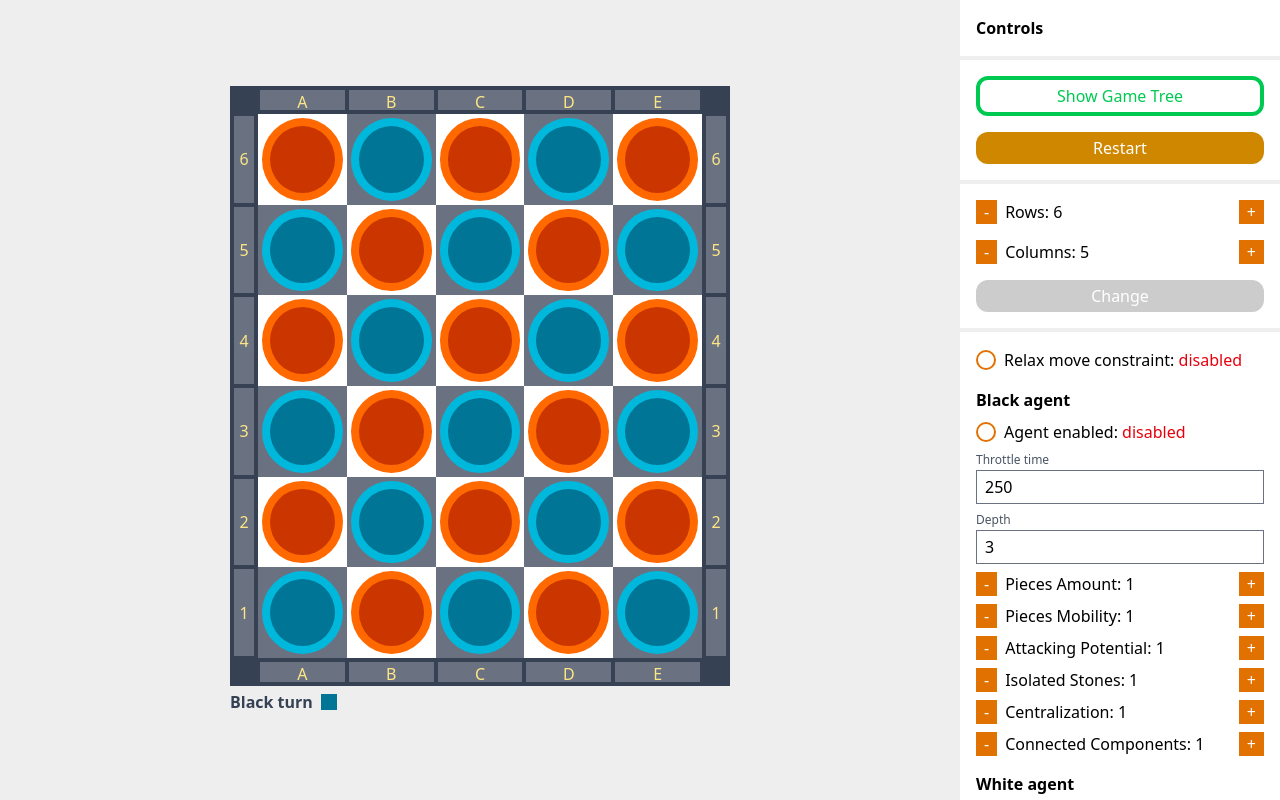
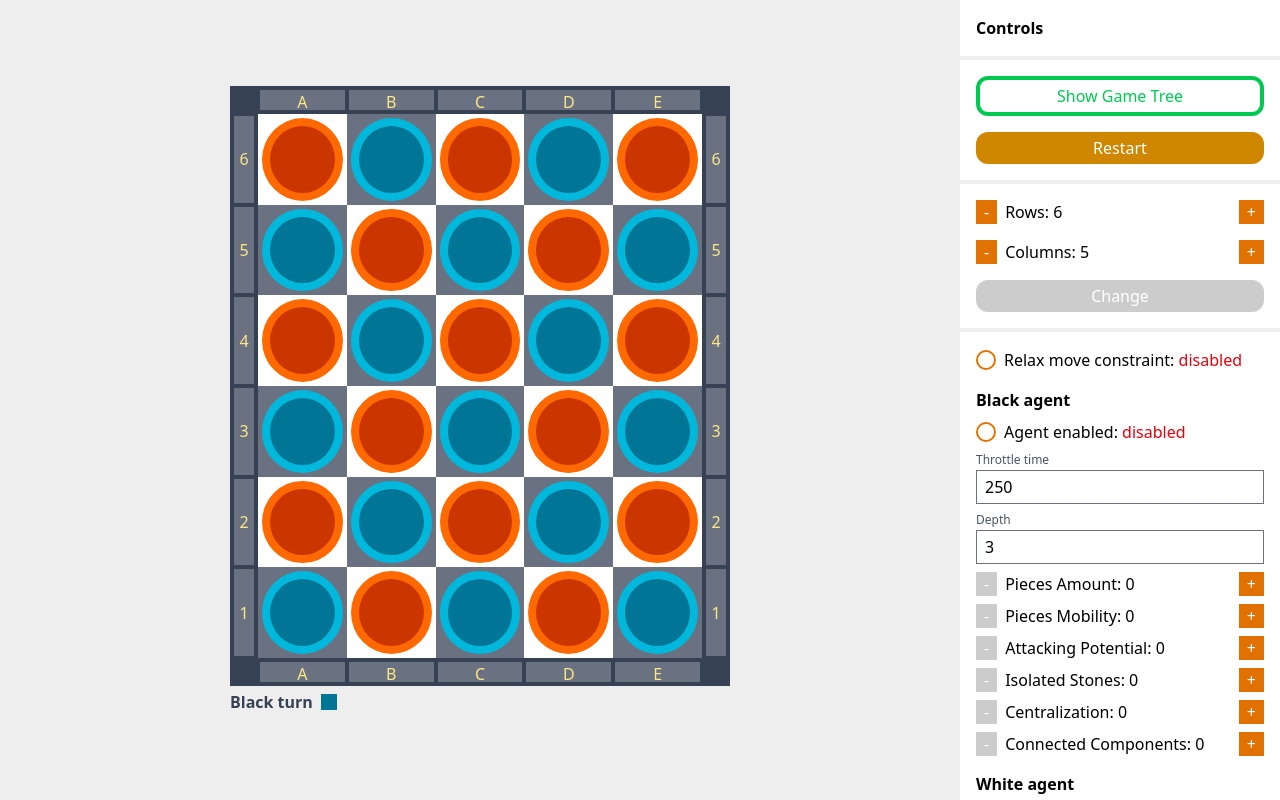
Before and after one commit to it1shka/clobber, a React (Vite) app: page / in a window 1280 px wide. Built offline with nearby package versions, Linux system fonts and the light colour scheme.

Commit message:
feat: added first version of minimax agents

```diff
--- a/src/App.tsx
+++ b/src/App.tsx
@@ -2,8 +2,12 @@ import { createPortal } from 'react-dom'
 import BoardPane from './BoardPane'
 import ControlPane from './ControlPane'
 import GameTreePane from './GameTreePane'
+import { useMinimax } from './useMinimax'
 
 const App = () => {
+  useMinimax('black')
+  useMinimax('white')
+
   return (
     <>
       <div className="h-screen w-screen flex flex-row">
--- a/src/lib.ts
+++ b/src/lib.ts
@@ -1,3 +1,5 @@
+import { useEffect } from 'react'
+
 export const cached = <A extends unknown[], R>(fn: (...args: A) => R) => {
   const cache = new Map<string, R>()
   return (...args: A) => {
@@ -11,3 +13,18 @@ export const cached = <A extends unknown[], R>(fn: (...args: A) => R) => {
     return computed
   }
 }
+
+export const useThrottle = (
+  action: () => void,
+  delay: number,
+  dependencies: unknown[],
+) => {
+  useEffect(() => {
+    const handle = setTimeout(() => {
+      action()
+    }, delay)
+    return () => {
+      clearTimeout(handle)
+    }
+  }, [action, delay, ...dependencies])
+}
--- a/src/useAgentState.ts
+++ b/src/useAgentState.ts
@@ -2,9 +2,9 @@ import { create } from 'zustand'
 import type { GameState } from './logic/rules'
 import { HeuristicCatalog } from './logic/heuristics'
 
-type Heuristic = keyof typeof HeuristicCatalog
+export type Heuristic = keyof typeof HeuristicCatalog
 
-type HeuristicWeights = {
+export type HeuristicWeights = {
   [heuristic in Heuristic]: number
 }
 
@@ -26,9 +26,14 @@ type AgentStateActions = {
 
 type AgentStateStore = AgentStateVars & AgentStateActions
 
+const DEFAULT_HEURISTIC_VALUE = 0
+
 const createInitialState = () => {
   const initialWeights = Object.fromEntries(
-    Object.keys(HeuristicCatalog).map(heuristic => [heuristic, 1]),
+    Object.keys(HeuristicCatalog).map(heuristic => [
+      heuristic,
+      DEFAULT_HEURISTIC_VALUE,
+    ]),
   ) as HeuristicWeights
   return {
     enabled: false,
--- a/src/useGameState.ts
+++ b/src/useGameState.ts
@@ -53,6 +53,7 @@ export const useGameState = create<GameStateStore>((set, get) => {
         return {
           ...prev,
           ...createInitialState(newInitialState),
+          relaxedMoves: prev.relaxedMoves,
         }
       })
     },
@@ -63,6 +64,7 @@ export const useGameState = create<GameStateStore>((set, get) => {
         return {
           ...prev,
           ...createInitialState(newInitialState),
+          relaxedMoves: prev.relaxedMoves,
         }
       })
     },
--- /dev/null
+++ b/src/useMinimax.ts
@@ -0,0 +1,65 @@
+import { useThrottle } from './lib'
+import { HeuristicCatalog } from './logic/heuristics'
+import { minimaxABP } from './logic/minimax'
+import type { GameState } from './logic/rules'
+import {
+  type Heuristic,
+  type HeuristicWeights,
+  useAgentState,
+} from './useAgentState'
+import { useGameState, useGameStateComputedAttrs } from './useGameState'
+
+const useCompoundHeuristic = (
+  agent: GameState['turn'],
+  relaxed: boolean,
+  weights: HeuristicWeights,
+) => {
+  return (gameState: Readonly<GameState>) => {
+    let totalValue = 0
+    for (const [heuristic, evaluation] of Object.entries(HeuristicCatalog)) {
+      const weight = weights[heuristic as Heuristic]
+      if (weight <= 0) {
+        continue
+      }
+      totalValue += evaluation(agent, relaxed)(gameState)
+    }
+    return totalValue
+  }
+}
+
+export const useMinimax = (agent: GameState['turn']) => {
+  const { enabled, throttleTime, depth, heuristicWeights } =
+    useAgentState(agent)
+
+  const { move, relaxedMoves } = useGameState()
+  const { state } = useGameStateComputedAttrs()
+
+  const heuristic = useCompoundHeuristic(agent, relaxedMoves, heuristicWeights)
+
+  const makeMove = () => {
+    if (!enabled || state.turn !== agent) {
+      return
+    }
+    let bestScore = -Infinity
+    let bestMove: readonly [number, number, number, number] | null = null
+    for (const move of state.getPossibleMoves(relaxedMoves)) {
+      const outcome = state.move(...move, relaxedMoves)!
+      const currentScore = minimaxABP({
+        state: outcome,
+        evaluate: heuristic,
+        outcomes: state => state.getPossibleOutcomes(relaxedMoves),
+        depth,
+        maximizing: true,
+      })
+      if (currentScore > bestScore) {
+        bestMove = move
+        bestScore = currentScore
+      }
+    }
+    if (bestMove !== null) {
+      move(...bestMove)
+    }
+  }
+
+  useThrottle(makeMove, throttleTime, [state])
+}
```
